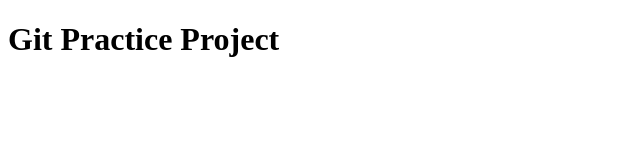
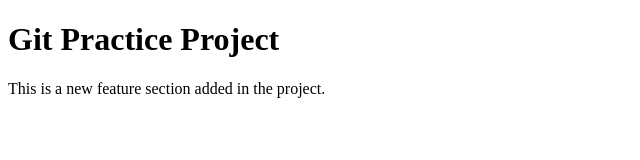
Before and after one commit to mdmahfuz10139-wq/empty-repo, a plain HTML site: page index.html in a window 1280 px wide. Shown: the whole page, without its empty margins (0-640 px from the left). Drawn offline with Linux system fonts and the light colour scheme.

Commit message:
Add feature section paragraph

```diff
--- a/index.html
+++ b/index.html
@@ -7,5 +7,6 @@
   </head>
   <body>
     <h1>Git Practice Project</h1>
+    <p>This is a new feature section added in the project.</p>
   </body>
 </html>
```
